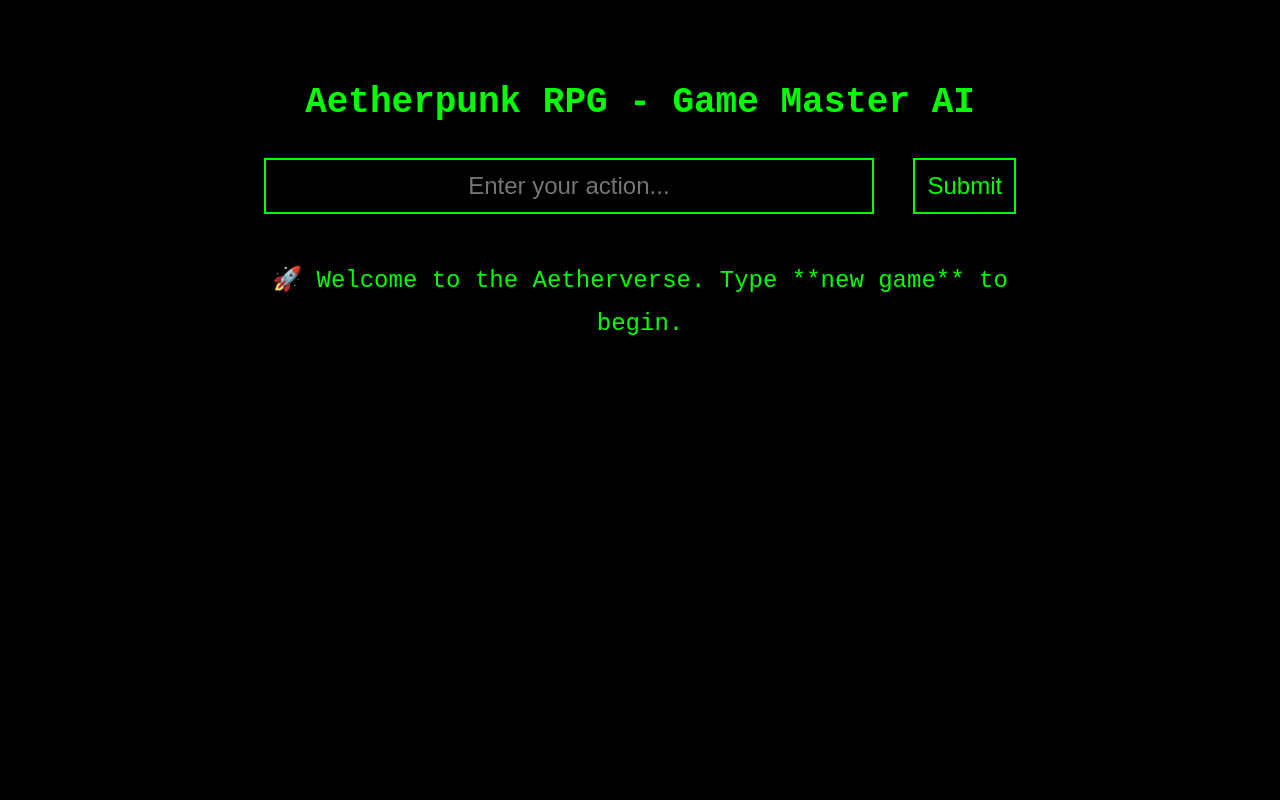
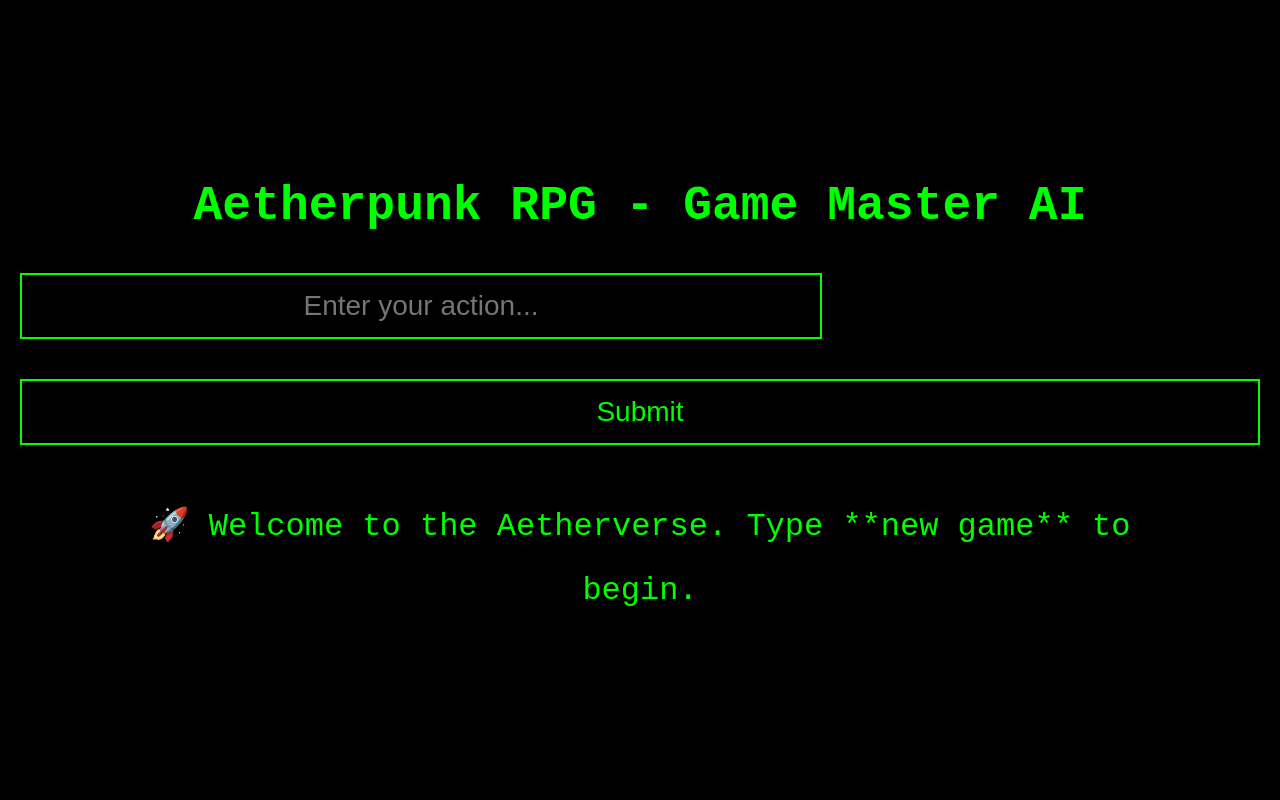
Before and after one commit to KhalilRCG/Aetherpunk-GMAI, a Flask app: page / in a window 1280 px wide. Run offline with Flask 3, Linux system fonts and the light colour scheme; some libraries are stand-ins or nearby versions.

Commit message:
Update index.html

```diff
--- a/templates/index.html
+++ b/templates/index.html
@@ -9,28 +9,32 @@
             color: #00FF00;
             font-family: "Courier New", monospace;
             text-align: center;
-            padding: 50px;
+            display: flex;
+            flex-direction: column;
+            justify-content: center;
+            height: 100vh;
+            margin: 0;
         }
         h1 {
-            font-size: 36px;
+            font-size: 48px;
             margin-bottom: 20px;
         }
         input, button {
-            font-size: 24px;
-            padding: 12px;
-            margin: 15px;
+            font-size: 28px;
+            padding: 15px;
+            margin: 20px;
             background-color: black;
             color: #00FF00;
             border: 2px solid #00FF00;
             text-align: center;
         }
         input {
-            width: 50%;
+            width: 60%;
         }
         #response {
-            font-size: 24px;
-            line-height: 1.8;
-            max-width: 70%;
+            font-size: 32px;
+            line-height: 2.0;
+            max-width: 80%;
             margin: 30px auto;
             text-align: center;
         }
@@ -43,11 +47,11 @@
     <div id="response">🚀 Welcome to the Aetherverse. Type **new game** to begin.</div>
 
     <script>
-        var socket = io("https://aetherpunk-gmai.onrender.com");
+        var socket = io("https://aetherpunk-gmai.onrender.com", { reconnection: true, reconnectionAttempts: 5, reconnectionDelay: 3000 });
 
         function sendAction() {
-            var action = document.getElementById("playerInput").value;
-            if (action.trim() !== "") {
+            var action = document.getElementById("playerInput").value.trim();
+            if (action !== "") {
                 socket.emit("chat_message", { message: action });
                 document.getElementById("playerInput").value = "";
             }
```
